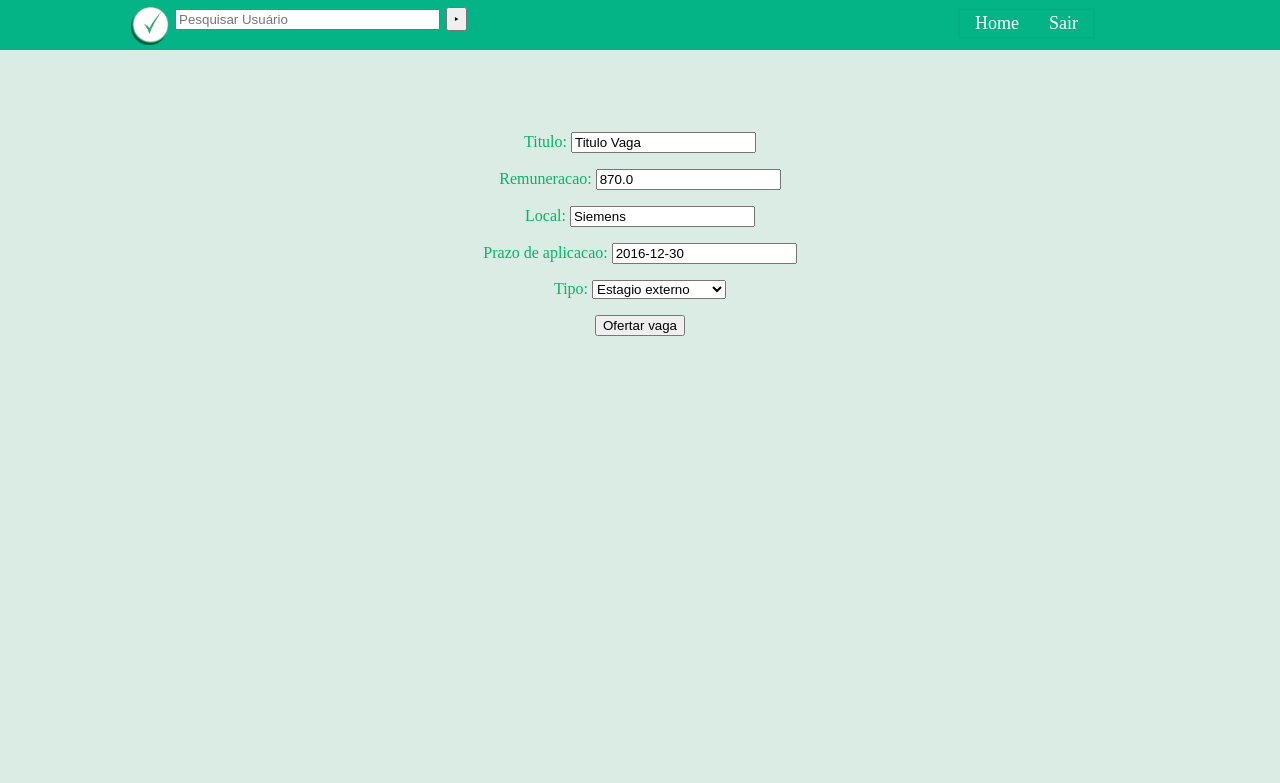
After one commit to ESEGroup/Bolivia, a Django app: page /sistema/1/2/ in a window 1280 px wide. The commit adds this page. Shown: the top 783 px of the page. Run offline with Django 3.2, Linux system fonts and the light colour scheme; data comes from the database, SQL or seed files in the repository; both versions use the stored data as it was after the commit.

Commit message:
working all funcionalities

```diff
--- a/Project/minervapply/minervapply/settings.py
+++ b/Project/minervapply/minervapply/settings.py
@@ -40,7 +40,7 @@ INSTALLED_APPS = [
     'sistema',
 ]
 
-MIDDLEWARE = [
+MIDDLEWARE_CLASSES = [
     'django.middleware.security.SecurityMiddleware',
     'django.contrib.sessions.middleware.SessionMiddleware',
     'django.middleware.common.CommonMiddleware',
--- /dev/null
+++ b/Project/minervapply/sistema/templates/sistema/vaga_confirm_delete.html
@@ -0,0 +1,4 @@
+<form action="" method="post">{% csrf_token %}
+    <p>Are you sure you want to delete "{{ object }}"?</p>
+    <input type="submit" value="Confirm" />
+</form>
--- /dev/null
+++ b/Project/minervapply/sistema/templates/sistema/vaga_form.html
@@ -0,0 +1,154 @@
+{% load static %}
+
+<html>
+
+<head>
+    <title>Minervapply - ofertar vaga</title>
+</head>
+
+<body style="background-color:#DBECE4;">
+    <style type='text/css'>
+        #bar {
+            position: fixed !important;
+            background: #04B486;
+            width: 100%;
+            height: 50px;
+            z-index: 300;
+            top: 0px;
+            padding: 0;
+            left: 0px;
+            font-family: UBUNTU;
+        }
+
+        #caixa {
+            width: 50%;
+            height: auto;
+            padding: 8px;
+            background-color: #F4FCF9;
+            box-shadows: 10 2px 5px #000;
+            text-align: justify;
+            float: middle;
+        }
+
+        #caixa:hover {
+            width: 50%;
+            height: auto;
+            padding: 8px;
+            background-color: #DFE4E2;
+            box-shadows: 10 2px 5px #000;
+            text-align: justify;
+        }
+
+        .menuIcon {
+            position: absolute;
+            float: hight;
+            top: 0px;
+            margin-left: 10%;
+        }
+
+        .menubar {
+            position: absolute;
+            float: hight;
+            top: 10px;
+            left: 40%;
+            margin-left: 35%;
+            color: #FFA;
+            font-size: 14px;
+            font-family: UBUNTU;
+            font-style: normal;
+            font-weight: 300;
+            box-shadow: 0 0 3px rgba(48, 62, 100, 0.2);
+        }
+
+        .menubar a {
+            text-decoration: none;
+            color: #FFF;
+            top: 0px;
+            padding-top: 7px;
+            padding-bottom: 7px;
+            padding-left: 12px;
+            padding-right: 12px;
+        }
+
+        .menubar a:hover {
+            text-decoration: underline;
+            background: rgba(48, 62, 100, 0.2);
+            top: 0px;
+            padding-top: 7px;
+            padding-bottom: 10px;
+            padding-left: 12px;
+            padding-right: 12px;
+        }
+
+        #pagelogo {
+            float: left;
+            z-index: 5;
+        }
+
+        B {
+            font: UBUNTU;
+            font-size: 20px;
+            color: #FFF;
+            margin-top: 6px;
+            margin-left: 50px;
+        }
+    </style>
+    <div id='bar'>
+        <span class='menuIcon'>
+			<table align="left">
+				<td align="left">
+					<a href="./prof_loged_br.html" title="MinervApply">
+						<img src="{% static "sistema/MinervApply05.png" %}" width=40px>
+					</a>
+				</td>
+				<td align="left">
+					<form action="./search_br.html" class="search" method="get">
+						<font color="black" face="UBUNTU" size="5">
+							<input class="searchbar" id="search" name="quest" type="text" value="" size=30% placeholder="Pesquisar Usu&aacute;rio">
+							<input class="searchbut" type="submit" value="&#8227;" />
+						</font>
+					</form>
+				</td>
+			</table>
+		</span>
+        <span class='menubar'>
+		<table align="left">
+				<td align="right">
+					<font color="white" face="UBUNTU" size="+1">
+            <a href="{% url 'professor-logado' 'Ticiana' %}" title="Retorne &agrave; p&aacute;gina inicial">
+							Home
+						</a>
+					</font>
+				</td>
+			 </table>
+		<table align="right">
+				<td align="right">
+					<font color="white" face="UBUNTU" size="+1">
+						<a href="./home_br.html" title="Fa&ccedil;a Logout da sua conta">
+							Sair
+						</a>
+					</font>
+				</td>
+			 </table>
+		</span>
+    </div>
+
+    <br>
+    <br>
+    <br>
+    <br>
+    <br>
+    <br>
+
+    <div>
+                <font color="04B567" face="UBUNTU" size="3">
+                    <form align="center" action="" method="post"> {% csrf_token %}
+                      {{ form.as_p }}
+                        <input type="submit" value="Ofertar vaga" />
+                    </form>
+                </font>
+
+    </div>
+</body>
+
+</html>
--- a/Project/minervapply/sistema/urls.py
+++ b/Project/minervapply/sistema/urls.py
@@ -1,7 +1,10 @@
 from django.conf.urls import url, include
-from . import views
+from sistema import views
 
 urlpatterns=[
-    url(r'^(?P<nome_professor>\w+)/$', views.professor_logado, name = 'professor_logado'),
-    url(r'^(?P<nome_professor>\w+)/formulario/$', views.formulario_vaga, name = 'formulario'),
+    url(r'^(?P<nome_professor>\w+)/$', views.professor_logado, name = 'professor-logado'),
+    #url(r'', views.escolha_professor, name='escolha-professor'),
+    url(r'^(?P<nome_professor>\w+)/add/$', views.Criar_Vaga.as_view(), name='adicionar-vaga'),
+    url(r'^(?P<nome_professor>\w+)/(?P<pk>[0-9]+)/$', views.Atualizar_Vaga.as_view(), name='atualizar-vaga'),
+    url(r'^(?P<nome_professor>\w+)/(?P<pk>[0-9]+)/delete/$', views.Apagar_Vaga.as_view(), name='apagar-vaga'),
 ]
--- a/Project/minervapply/sistema/views.py
+++ b/Project/minervapply/sistema/views.py
@@ -1,8 +1,16 @@
 from django.shortcuts import render
 from django.http import HttpResponseRedirect, HttpResponse, Http404
 from .models import *
+from django.views.generic.edit import CreateView, UpdateView, DeleteView
+from django.core.urlresolvers import reverse_lazy
+from .urls import *
+# Create your views here.
 
-# Create your views here.
+"""def escolha_professor(request):
+    context = {'lista_professores' : Professor.objects.all()}
+    return render(request, 'sistema/escolha_professor.html', context)"""
+
+
 def professor_logado(request,nome_professor):
     try:
         professor = Professor.objects.get(nome = nome_professor)
@@ -12,5 +20,26 @@ def professor_logado(request,nome_professor):
     context = {'professor' : professor, 'lista_vagas' : lista_vagas}
     return render(request, 'sistema/professor_logado.html', context)
 
-def formulario_vaga(request,nome_professor):
-    return render(request,'sistema/ofertarVaga_br.html',{})
+
+class Criar_Vaga(CreateView):
+    model = Vaga
+    fields = ['titulo','remuneracao','local','prazo_de_aplicacao','tipo']
+    context_object_name = "lista_vagas_professor"
+    success_url = reverse_lazy('professor-logado', args = ['Ticiana'])
+    def get_professor(self):
+        return self.kwargs['nome_professor']
+
+
+
+class Atualizar_Vaga(UpdateView):
+    model = Vaga
+    fields = ['titulo','remuneracao','local','prazo_de_aplicacao','tipo']
+    success_url = reverse_lazy('professor-logado',args = ['Ticiana'])
+
+
+
+class Apagar_Vaga(DeleteView):
+    model = Vaga
+    success_url = reverse_lazy('professor-logado',args = ['Ticiana'])
+    def get_professor(self):
+        return self.kwargs['nome_professor']
```
Also changed, not shown: Project/minervapply/sistema/templates/sistema/escolha_professor.html (added, +94 -0 lines), Project/minervapply/sistema/templates/sistema/professor_logado.html (+6 -6 lines), Project/minervapply/db.sqlite3, Project/minervapply/sistema/templates/sistema/vaga_form_1.html (renamed from Project/minervapply/sistema/templates/sistema/ofertarVaga_br.html).
